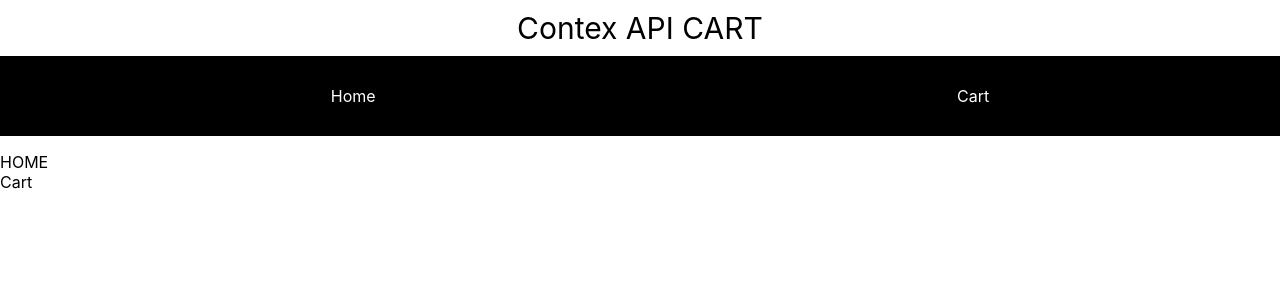
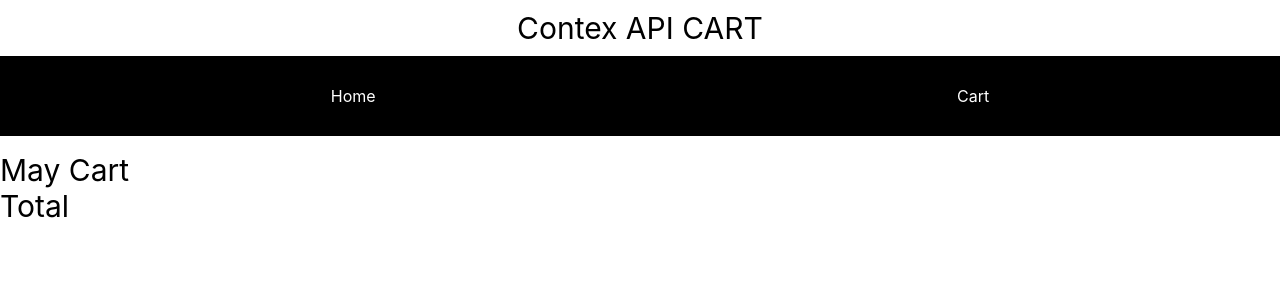
Before and after one commit to cristian-montes/exercise_contextapi, a React (Create React App) app: page /cart in a window 1280 px wide. Shown: the top 300 px of the page. Built offline with nearby package versions, Linux system fonts and the light colour scheme.

Commit message:
adding and removing from cart working

```diff
--- a/src/App.js
+++ b/src/App.js
@@ -11,7 +11,7 @@ function App() {
       <Header/>
 
       <div className="App">
-        <Route path='/' component={Home}/>
+        <Route exact path='/' component={Home}/>
         <Route path='/cart' component={Cart}/>
 
       </div>
--- a/src/components/Cart.js
+++ b/src/components/Cart.js
@@ -3,7 +3,10 @@ import React from "react";
 const Cart = () => {
     return(
         <div>
-            Cart
+            <span style={{ fontSize:30 }}>May Cart</span>
+            <br/>
+            <span style={{ fontSize:30 }}>Total</span>
+            <div className="productContainer"></div>
         </div>
     )
 }
--- a/src/components/Home.js
+++ b/src/components/Home.js
@@ -1,5 +1,9 @@
-import React from "react";
-import faker, { fake } from "faker";
+import React, { useState } from "react";
+import faker from "faker";
+import { SingleProduct } from "./SingleProduct";
+import './styles.css';
+
+faker.seed(100);
 
 const productsArray=[...Array(20)].map(()=> ({
     id:faker.datatype.number(),
@@ -9,11 +13,14 @@ const productsArray=[...Array(20)].map(()=> ({
 }));
 
 const Home = () => {
-
-    console.log(productsArray);
+    const [products] = useState(productsArray);
+    const [cart, setCart] = useState([]);
     return(
-        <div>
-            HOME
+        <div className="productContainer">
+            {products.map((product) => (
+                <SingleProduct key={product.id} product={product} cart={cart} setCart={setCart}/>
+                ))
+            }
         </div>
     )
 }
--- /dev/null
+++ b/src/components/SingleProduct.js
@@ -0,0 +1,32 @@
+import React from "react";
+
+export const SingleProduct= ({product, cart, setCart}) => {
+
+    return(
+        <div className="products">
+            <img src={product.image} alt={product.name}/>
+            <div className="productDesc">
+                <span style={{fontWeight: 700}}>{product.name}</span>
+                <span>${product.price.substring(0,3)}</span>
+            </div>
+
+            { cart.includes(product)
+                    ?
+             ( <button className="add"
+                onClick={() =>{
+                    setCart(cart.filter((c)=>  c.id !== product.id))
+                }}
+                >Remove from Cart
+                </button>)
+                    :
+             ( <button className="add"
+                    onClick={() =>{
+                        setCart([...cart, product])
+                    }}
+                >Add to Cart
+              </button>
+              )}
+
+</div>
+    )
+}
```
Also changed, not shown: src/components/styles.css (line endings or trailing spaces).
